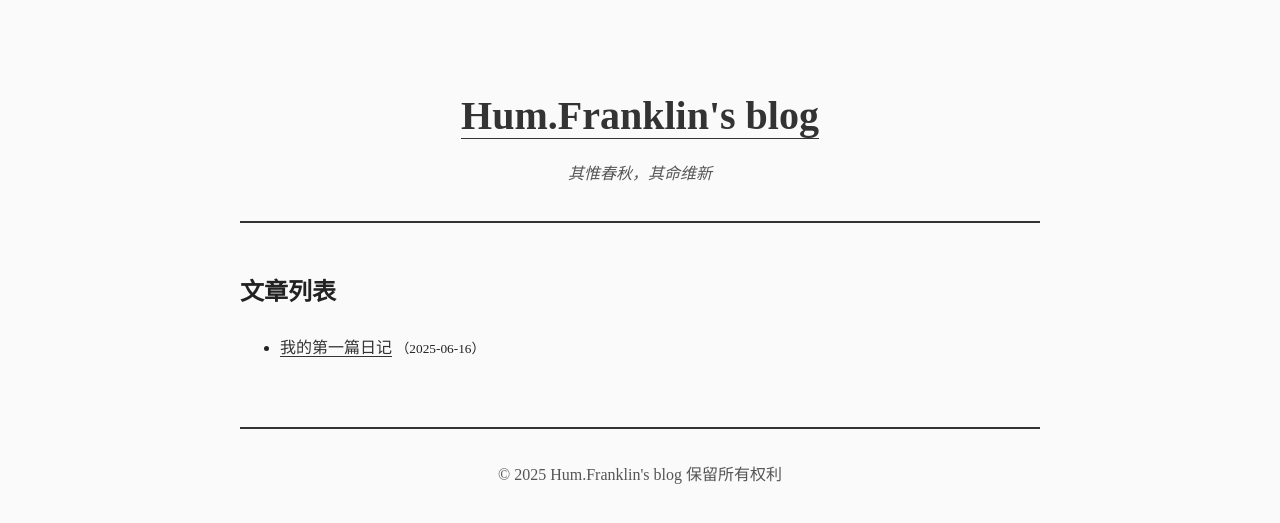
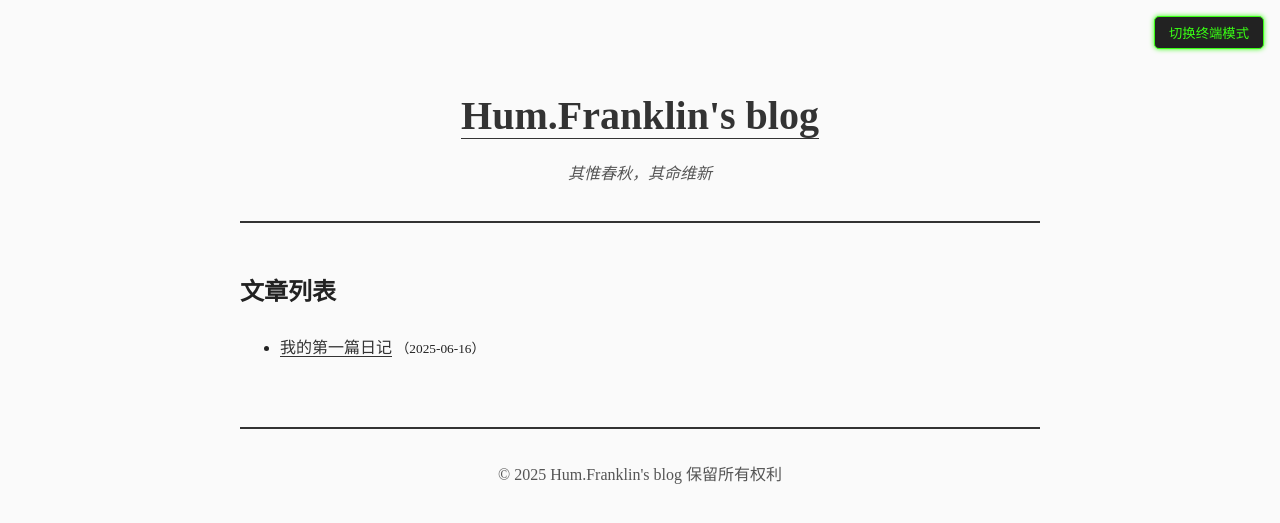
Before and after one commit to yyj6666667/yyj6666667.github.io, a Jekyll site: the page built from index.md, in a window 1280 px wide. Shown: the top 523 px of the page. Built offline with Jekyll 4.4.1, drawn with Linux system fonts in a browser that asks for light colours.

Commit message:
三大三个呢

```diff
--- a/_layouts/default.html
+++ b/_layouts/default.html
@@ -5,9 +5,18 @@
   <meta name="viewport" content="width=device-width, initial-scale=1"/>
   <title>{{ page.title }} | {{ site.title }}</title>
   <meta name="description" content="{{ site.description }}" />
-  <link rel="stylesheet" href="{{ '/assets/style.css' | relative_url }}">
+  <link rel="stylesheet" href="{{ '/assets/css/style.css' | relative_url }}">
+  <link rel="stylesheet" href="{{ '/assets/css/retro-terminal.css' | relative_url }}">
+  <link href="https://fonts.googleapis.com/css2?family=Fira+Mono&display=swap" rel="stylesheet">
 </head>
 <body>
+  <button id="toggle-retro"
+    style="position:fixed;top:16px;right:16px;z-index:10000;
+    background:#222;color:#39ff14;border:1px solid #39ff14;
+    font-family:'Fira Mono',monospace;padding:6px 14px;cursor:pointer;
+    border-radius:5px;box-shadow:0 0 5px #39ff14;">
+    切换终端模式
+  </button>
   <div class="container">
     <header class="site-header">
       <h1 class="site-title"><a href="{{ site.baseurl }}">{{ site.title }}</a></h1>
--- /dev/null
+++ b/assets/css/retro-terminal.css
@@ -0,0 +1,76 @@
+/* 复古终端风，仅在 body 有 .retro-terminal 时生效 */
+body.retro-terminal {
+  font-family: 'Fira Mono', 'Consolas', 'Menlo', 'Monaco', 'Courier New', monospace;
+  background: #111;
+  color: #33ff33;
+  text-shadow: 0 0 2px #33ff33, 0 0 10px #0f0;
+  letter-spacing: 0.5px;
+}
+
+/* CRT 扫描线效果 */
+body.retro-terminal::before {
+  content: "";
+  pointer-events: none;
+  position: fixed;
+  inset: 0;
+  z-index: 9999;
+  background:
+    repeating-linear-gradient(
+      to bottom,
+      rgba(0,0,0,0) 0px,
+      rgba(0,0,0,0) 2px,
+      rgba(0,0,0,0.08) 4px,
+      rgba(0,0,0,0.12) 6px
+    );
+  mix-blend-mode: lighten;
+  opacity: 0.35;
+}
+
+/* 闪烁动画 */
+@keyframes crt-flicker {
+  0%, 100% { opacity: 1; }
+  50% { opacity: 0.96; }
+}
+body.retro-terminal {
+  animation: crt-flicker 0.13s infinite;
+}
+
+/* 绿色标题 */
+body.retro-terminal h1,
+body.retro-terminal h2,
+body.retro-terminal h3,
+body.retro-terminal h4,
+body.retro-terminal h5,
+body.retro-terminal h6,
+body.retro-terminal .post-title {
+  color: #39ff14;
+  text-shadow: 0 0 8px #0f0, 0 0 2px #33ff33;
+  font-family: inherit;
+}
+
+/* 暗黑模式适配 */
+@media (prefers-color-scheme: dark) {
+  body.retro-terminal {
+    background: #101010;
+    color: #21fd21;
+  }
+  body.retro-terminal h1,
+  body.retro-terminal h2,
+  body.retro-terminal h3,
+  body.retro-terminal h4,
+  body.retro-terminal h5,
+  body.retro-terminal h6,
+  body.retro-terminal .post-title {
+    color: #aaffaa;
+  }
+}
+
+/* 滚动条美化 */
+body.retro-terminal ::-webkit-scrollbar {
+  background: #111;
+  width: 8px;
+}
+body.retro-terminal ::-webkit-scrollbar-thumb {
+  background: #33ff33;
+  border-radius: 4px;
+}
--- /dev/null
+++ b/assets/css/style.css
@@ -0,0 +1,47 @@
+/* 庄重·严肃·大气 风格 */
+body {
+  font-family: 'Merriweather', serif;
+  max-width: 800px;
+  margin: 3rem auto;
+  line-height: 1.8;
+  color: #222;
+  background-color: #fafafa;
+  padding: 2rem;
+}
+a {
+  color: #333;
+  text-decoration: none;
+  border-bottom: 1px solid #333;
+}
+a:hover {
+  border-bottom: none;
+}
+.site-header {
+  text-align: center;
+  margin-bottom: 3rem;
+  border-bottom: 2px solid #333;
+  padding-bottom: 1rem;
+}
+.site-title {
+  font-size: 2.5rem;
+  margin: 0;
+}
+.site-desc {
+  font-style: italic;
+  color: #555;
+  margin-top: 0.5rem;
+}
+.content h1, .content h2, .content h3 {
+  margin-top: 2rem;
+  font-weight: bold;
+}
+.content p {
+  margin: 1.5rem 0;
+}
+.site-footer {
+  text-align: center;
+  margin-top: 4rem;
+  padding-top: 1rem;
+  border-top: 2px solid #333;
+  color: #555;
+}
```
Also changed, not shown: other parts of _layouts/default.html (+18 -0 lines).
